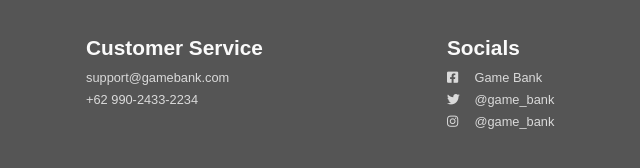
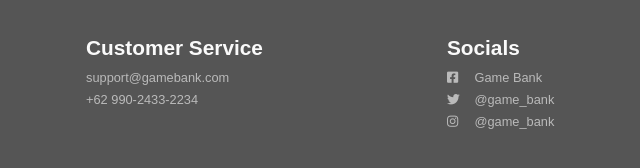
Before and after one commit to aldoBangun/gamebank, a plain HTML site: page index.html in a window 1280 px wide. Shown: the part 3230-3398 px from the top of the page, 64-704 px from the left. Drawn offline with Linux system fonts and the light colour scheme.

Commit message:
modify hyperlink color on footer

```diff
--- a/css/style.css
+++ b/css/style.css
@@ -348,7 +348,7 @@ footer h3{
 footer ul li{
     list-style: none;
     margin: 0 0 7px;
-    color: #dadada;
+    color: #bababa;
     font-size: .8em;
 }
 footer ul li a:hover{
```
